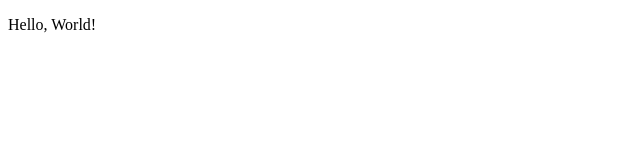
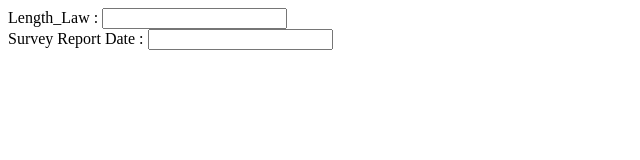
Before and after one commit to john1505/cup2, a plain HTML site: page index.html in a window 1280 px wide. Shown: the whole page, without its empty margins (0-640 px from the left). Drawn offline with Linux system fonts and the light colour scheme.

Commit message:
Update index.html

```diff
--- a/index.html
+++ b/index.html
@@ -7,6 +7,9 @@
 	<title>Portfolio</title>
 </head>
 <body>
-  <p>Hello, World!</p>
+<form>
+  Length_Law : <input type='text'/><br>
+  Survey Report Date : <input type='text'/>
+</form>
 </body>
 </html>
```
